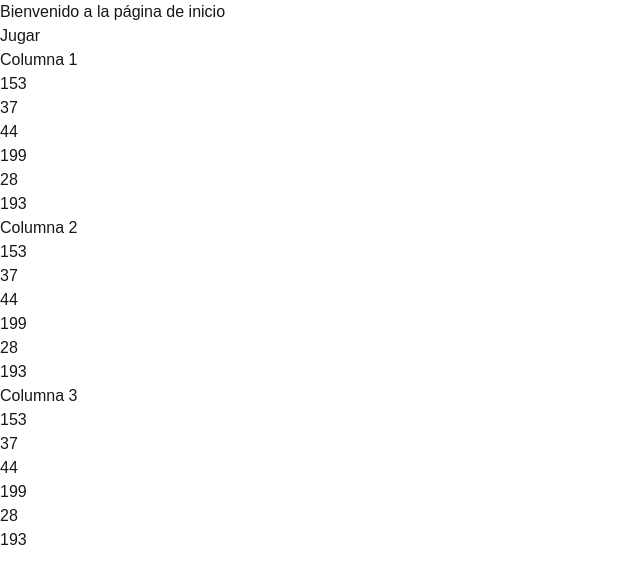
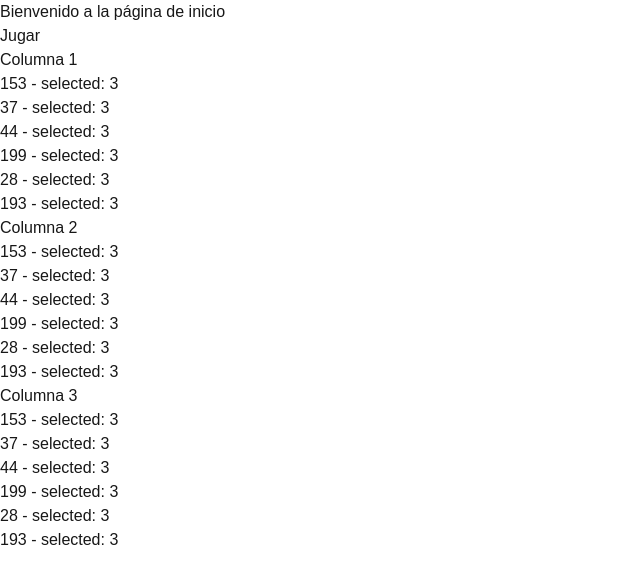
Before and after one commit to adecuellarv/react-nextjs, a Next.js app: page /game in a window 1280 px wide. Shown: the top 584 px of the page, without its empty margins (0-640 px from the left). Built offline with nearby package versions, Linux system fonts and the light colour scheme.

Commit message:
fix selected

```diff
--- a/src/app/componets/award/index.tsx
+++ b/src/app/componets/award/index.tsx
@@ -2,13 +2,14 @@ import React, { Fragment } from "react";
 
 interface AwardProps {
   value: number
+  selected?: number
 }
 
-const Award: React.FC<AwardProps> = ({ value }) => {
+const Award: React.FC<AwardProps> = ({ value, selected }) => {
   return (
     <Fragment>
       <div>
-        {value}
+        {value} - selected: {selected}
       </div>
     </Fragment>
   )
--- a/src/app/componets/wheelList/helpers.ts
+++ b/src/app/componets/wheelList/helpers.ts
@@ -1,4 +1,4 @@
 export const selectItem = (list: number[]) => {
   const randomIndex: number = Math.floor(Math.random() * list.length)
-  return list[randomIndex]
+  return randomIndex
 }
--- a/src/app/componets/wheelList/index.tsx
+++ b/src/app/componets/wheelList/index.tsx
@@ -15,8 +15,6 @@ const WheelList: React.FC<WheelListProps> = ({ listAward, startGame }) => {
     else if (listAward?.length) setAwardSelected(Math.round(listAward?.length / 2))
   }, [startGame, listAward]);
 
-  console.log('#awardSelected', awardSelected)
-
   return (
     <Fragment>
       <div>
@@ -25,6 +23,7 @@ const WheelList: React.FC<WheelListProps> = ({ listAward, startGame }) => {
             <Award
               value={i}
               key={key}
+              selected={awardSelected}
             />
           )
         })
```
